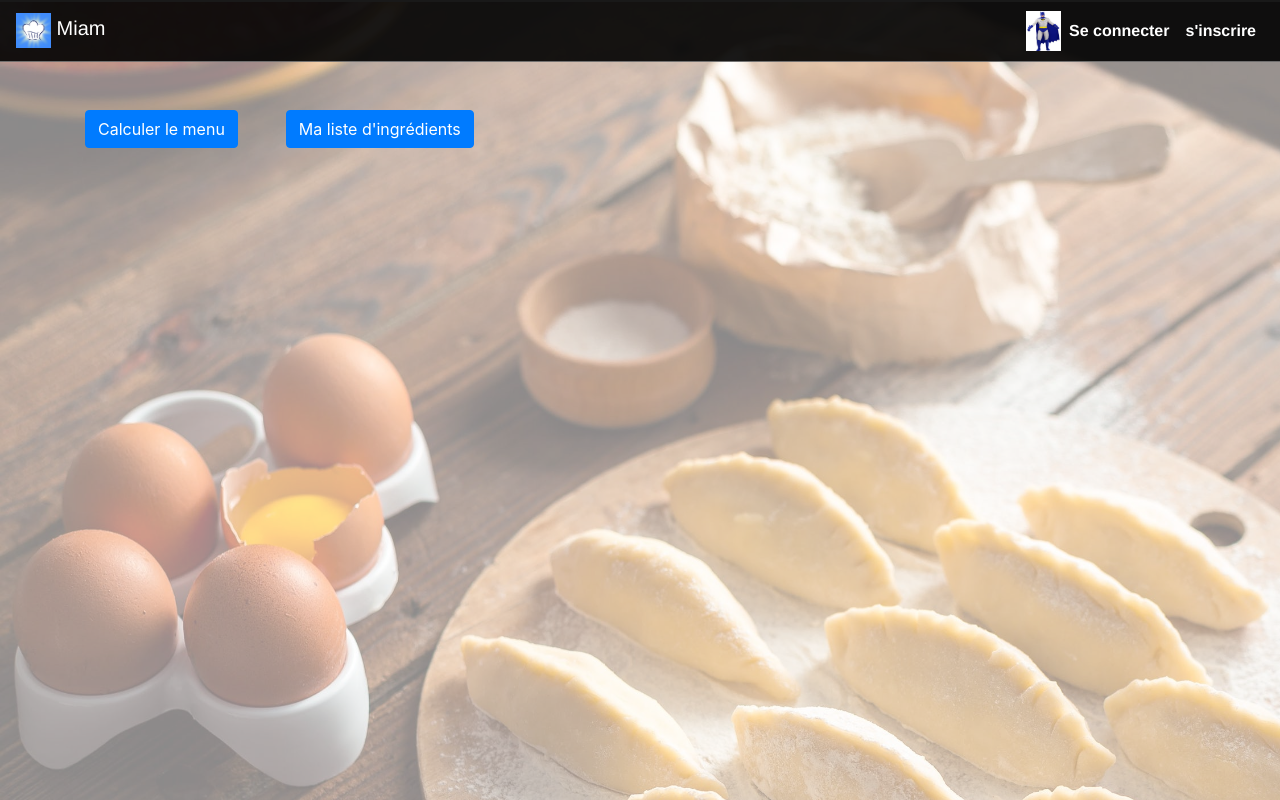
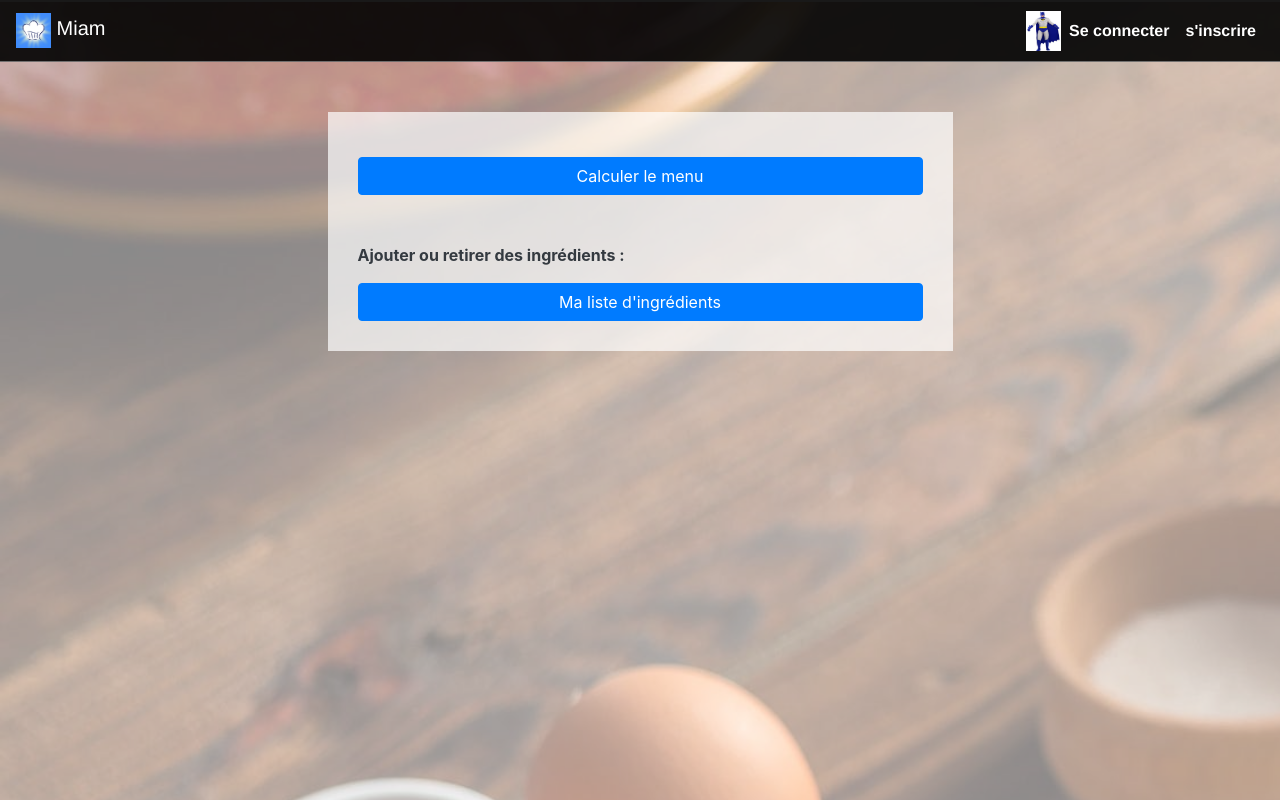
Before and after one commit to DDA209/miam_front, a React (Create React App) app: page /utilisateur in a window 1280 px wide. Shown: the top 800 px of the page. Built offline with nearby package versions, Linux system fonts and the light colour scheme.

Commit message:
finalising 11/10/2020 - Didier

```diff
--- a/src/components/Home.css
+++ b/src/components/Home.css
@@ -21,14 +21,15 @@ padding: 100%;
 body {
     background-image: url('../image/background.jpg');
     background-repeat: no-repeat;
-    background-size: 150%;
+    background-size: 300%;
+    min-height: fit-content;
     width: 100%;
     background-position: 0px 2px, 4px 35px, 29px 31px, 34px 6px;
 
 }
 
 .background{
-    height: 100vh;
+    height: 200vh;
     width: 100vw;
     background-color: #ffffff8a;
 }
--- a/src/components/core/Menu.js
+++ b/src/components/core/Menu.js
@@ -20,7 +20,7 @@ class Utilisateur extends Component {
         super(props);
 
         this.state = {
-            userId: '5f81f42dfd88ec214ce90147',
+            userId: '5f8218ee9ad9824254e85e50',
             username: 'Batman',
             recipes: []
         };
@@ -48,36 +48,46 @@ class Utilisateur extends Component {
         return(
             <div className="justify-md-center form-menu">
                 <div>
-                    <Col md={{ span: 4, offset: 4 }}>
-                    <Card className="text-center" style={{ width: '18rem' }}>
+                    <Col
+                        xs={{ span: 4, offset: 4 }}
+                    >
+                    <Card className="text-center">
+                    {/* style={{ width: '18rem' }}> */}
                     <ListGroup className="list-group-flush">
-
+                    <Card.Body>
+                                    <Card.Title>Menu du jour</Card.Title>
+                                    {/* <ListGroupItem> */}
                         {this.state.recipes.map( (recipe) => {
                             return(
 
                                 <Card.Body>
+                                    <ListGroupItem>
                                     <Card.Title>{recipe.title}</Card.Title>
-                                    <ListGroupItem>
                                         <Card.Img variant="top" img src={recipe.photos[0]} />
-                                        {/* <Card.Link href="/recette1">Recette</Card.Link> */}
                                         <Card.Text>
-                                        {`Temps de préparation : ${recipe.preparationTime} minutes`}
-                                        {`Difficulté :  ${recipe.difficultyLevel}/3`}
+                                            {`Temps de préparation : ${recipe.preparationTime}\u00A0minutes`}
+                                        </Card.Text>
+                                        <Card.Text>
+                                            {`Difficulté :  ${recipe.difficultyLevel}/3`}
                                         </Card.Text>
                                     </ListGroupItem>
                                 </Card.Body>
                             )
                         })}
-
+                        {/* </ListGroupItem> */}
+                        </Card.Body>
+                        <Button className="buttontext bg-success text-dark font-weight-bolder b-3 m-5" href="/utilisateur">
+                            Retour à la page principale
+                        </Button>
                     </ListGroup>
                     </Card>
 
-                    <div className="justify-md-center">
-                        <Button className="buttontext bg-success text-dark font-weight-bolder" href="/utilisateur">
-                            Retour à la page principale
-                        </Button>
-                    </div>
+
                     </Col>
+                    <Col xs={12}></Col>
+                    {/* <div className="justify-md-center"> */}
+
+                    {/* </div> */}
                 </div>
 
 
--- a/src/components/core/Utilisateur.js
+++ b/src/components/core/Utilisateur.js
@@ -46,16 +46,16 @@ class Utilisateur extends Component {
 
     render (){
         return(
+            <div className="container-fluid  text-white  form-utilisateur">
+                <Container >
+                    <Row>
+                        <Col>
+                                                <Button className="button mb-5" href="/menu" block>Calculer le menu</Button>
 
-             <div className="container-fluid text-white form-utilisateur">
-                <Container>
-                    <Row xs={1} md={2}>
-                        <Col>
-                                <Button className="button" href="/menu">Calculer le menu</Button>
+                                                <p className="font-weight-bolder text-dark label"> Ajouter ou retirer des ingrédients :</p>
+                                                <Button className="button" href="/add" block>Ma liste d'ingrédients</Button>
 
-                                <Button className="button b-3 m-5 ml-3" href="/add">Ma liste d'ingrédients</Button>
                         </Col>
-
                     </Row>
                 </Container>
             </div>
--- a/src/components/core/user.css
+++ /dev/null
@@ -1,39 +0,0 @@
-.form-utilisateur{
-    width:50%;
-    margin:50px auto;
-    background-color:rgba(255, 255, 255, 0.7);
-    padding-top: 45px;
-    padding-bottom: 30px;
-}
-
-
-
-/* body {
-    // background-color: rgba(0, 0, 0, 0.7);
-    color: ivory;
-    text-align: center;
-    background-image: url('../../image/spaghetti.jpg');
-    // background-position: 0px 2px, 4px 35px, 29px 31px, 34px 6px;
-    background-position: center;
-    // background-position-x: center;
-    background-size: 1530px 1110px;
-
-} */
-/*
-.button {
-    background-color: rgba(255, 255, 255, 0.5);
-    position: center;
-
-
-} */
-
-/* .button:hover {
-	color: rgba(0, 0, 0, 0.7);
-    transition-delay: .3s;
-    height: 50px;
-    width: 50px;
-} */
-/*
-.btn {
-    color: royalblue;
-} */
--- a/src/components/core/utilisateur.css
+++ b/src/components/core/utilisateur.css
@@ -1,24 +1,7 @@
-/*body {
-    /* background-color: rgba(0, 0, 0, 0.7); *
-    color: ivory;
-    text-align: center;
-    background-image: url('../../image/spaghetti.jpg');
-    /* background-position: 0px 2px, 4px 35px, 29px 31px, 34px 6px; *
-    background-position: center;
-    /* background-position-x: center; *
-    background-size: 1530px 1110px;
-
-}*/
-/*
-.button {
-    background-color: rgba(0 , 0, 0, 0.9);
-    position: center;
-    letter-spacing: unset;
-    /* text-transform: lowercase; *
-    font-size: 20px;
-
-
-
-
-
-}*/
+.form-utilisateur{
+    width:50%;
+    margin:50px auto;
+    background-color:rgba(255, 255, 255, 0.7);
+    padding-top: 45px;
+    padding-bottom: 30px;
+}
--- a/src/components/ingredients/Add.js
+++ b/src/components/ingredients/Add.js
@@ -14,7 +14,7 @@ class Add extends Component {
         this.state = {
             ingredient:'',
             quantity:'',
-            userId: '5f81f42dfd88ec214ce90147',
+            userId: '5f8218ee9ad9824254e85e50',
             username:'Batman',
             unity:'',
             list: [],
```
Also changed, not shown: 1 other file (tests, documents, lock files or other folders).
